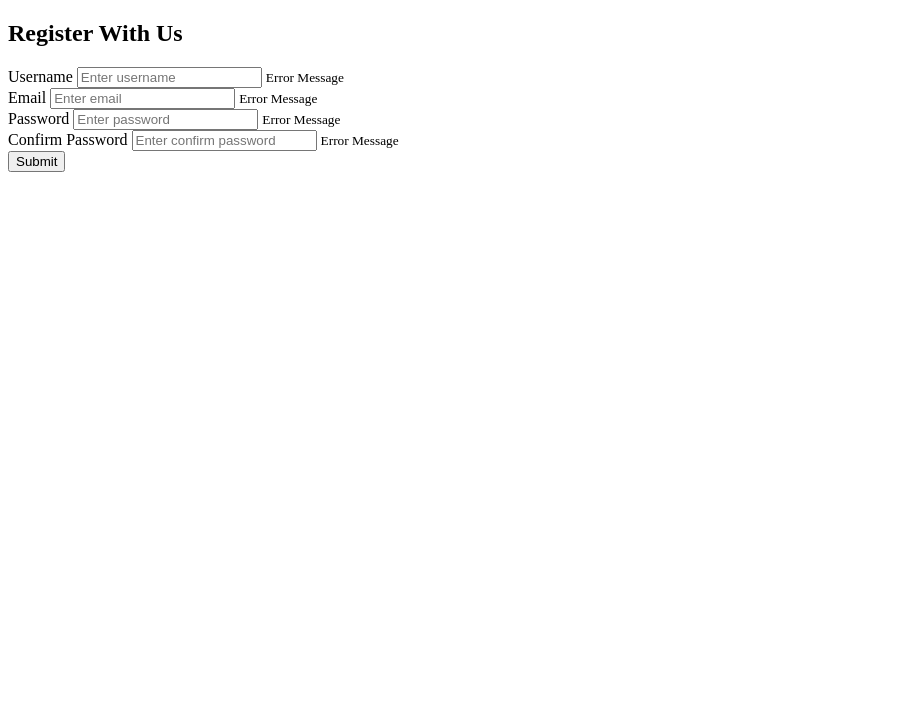
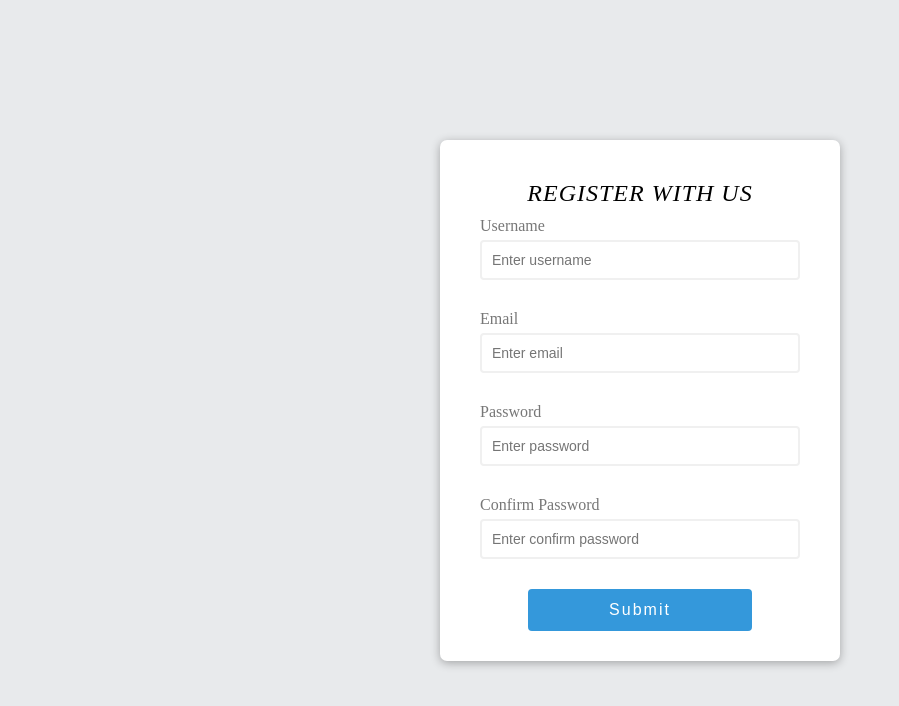
Before and after one commit to GiorgiBabunashvili/FormValidationJS, a plain HTML site: page index.html in a window 1280 px wide. Shown: the whole page, without its empty margins (0-899 px from the left). Drawn offline with Linux system fonts and the light colour scheme.

Commit message:
end styling. JS

```diff
--- a/style.css
+++ b/style.css
@@ -0,0 +1,104 @@
+:root {
+  --success-color: #2ecc71;
+  --error-color: #e73c3c;
+}
+
+* {
+  margin: 0;
+  padding: 0;
+  box-sizing: border-box;
+}
+
+body {
+  background-color: #e8eaec;
+  display: flex;
+  align-items: center;
+  justify-content: center;
+  height: 100vh;
+}
+
+.container {
+  background-color: #fff;
+  border-radius: 7px;
+  box-shadow: 0 2px 10px rgba(0, 0, 0, 0.3);
+  width: 400px;
+}
+
+h2 {
+  text-align: center;
+  text-transform: uppercase;
+  margin: 10px 20px;
+  font-style: italic;
+  letter-spacing: 1px;
+  font-weight: 200;
+}
+
+.form {
+  padding: 30px 40px;
+}
+
+.form-control {
+  margin-bottom: 10px;
+  padding-bottom: 20px;
+  position: relative;
+}
+
+.form-control label {
+  color: #777;
+  display: block;
+  margin-bottom: 5px;
+}
+
+.form-control input {
+  border: 2px solid #f0f0f0;
+  border-radius: 4px;
+  display: block;
+  width: 100%;
+  padding: 10px;
+  font-size: 14px;
+}
+
+.form-control input:focus {
+  outline: none;
+  border-color: #777;
+}
+
+.form-control.success input {
+  border-color: var(--success-color);
+}
+
+.form-control.error input {
+  border-color: var(--error-color);
+}
+
+.form-control small {
+  visibility: hidden;
+  color: var(--error-color);
+  position: absolute;
+  bottom: 0;
+  left: 0;
+}
+
+.form-control.error small {
+  visibility: visible;
+}
+
+button {
+  cursor: pointer;
+  background-color: #3498db;
+  border: 2px solid #3498db;
+  border-radius: 4px;
+  color: #fff;
+  display: block;
+  width: 70%;
+  margin: 0 auto;
+  font-size: 16px;
+  padding: 10px;
+  letter-spacing: 2px;
+  transition: all 0.4s;
+}
+
+button:hover {
+  background-color: #2376ae;
+  border: 2px solid #2376ae;
+}
```
Also changed, not shown: index.html (+2 -2 lines).
